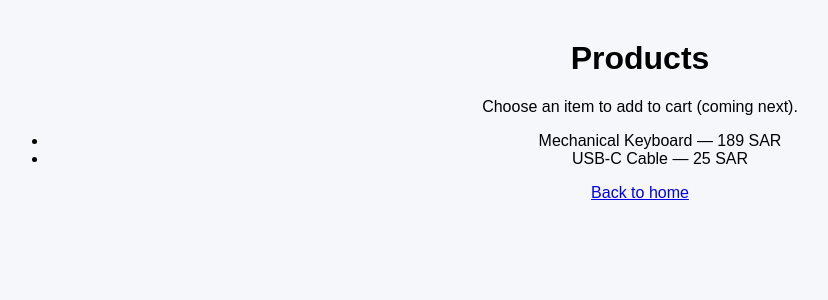
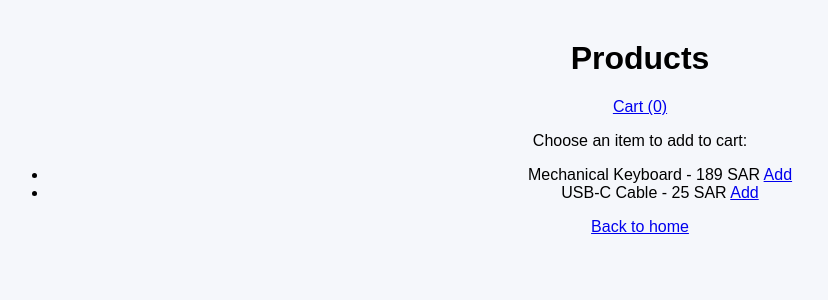
Before and after one commit to Mr-Jor1/smart-store-project, a Flask app: page /products in a window 1280 px wide. Shown: the top 300 px of the page, without its empty margins (0-828 px from the left). Run offline with Flask 3, Linux system fonts and the light colour scheme.

Commit message:
Add cart add/remove functionality

```diff
--- a/app.py
+++ b/app.py
@@ -1,14 +1,39 @@
-from flask import Flask, render_template
+from flask import Flask, render_template, session, redirect, url_for
 
 app = Flask(__name__)
+app.secret_key = "secret123"  # مؤقت (غيره لاحقاً)
+
+# منتجات ثابتة
+PRODUCTS = {
+    "keyboard": {"name": "Mechanical Keyboard", "price": 189},
+    "cable": {"name": "USB-C Cable", "price": 25},
+}
 
 @app.route("/")
 def home():
-    return render_template("index.html")
+    cart_count = len(session.get("cart", []))
+    return render_template("index.html", cart_count=cart_count)
 
 @app.route("/products")
 def products():
-    return render_template("products.html")
+    cart_count = len(session.get("cart", []))
+    return render_template("products.html", products=PRODUCTS, cart_count=cart_count)
+
+@app.route("/add/<item>")
+def add(item):
+    if item not in PRODUCTS:
+        return redirect(url_for("products"))
+
+    cart = session.get("cart", [])
+    cart.append(PRODUCTS[item])
+    session["cart"] = cart
+    return redirect(url_for("cart"))
+
+@app.route("/cart")
+def cart():
+    cart_items = session.get("cart", [])
+    total = sum(item["price"] for item in cart_items)
+    return render_template("cart.html", cart=cart_items, total=total)
 
 if __name__ == "__main__":
     app.run(host="127.0.0.1", port=5000, debug=True)
--- a/templates/products.html
+++ b/templates/products.html
@@ -6,14 +6,25 @@
   <link rel="stylesheet" href="{{ url_for('static', filename='style.css') }}">
 </head>
 <body>
+
   <h1>Products</h1>
-  <p>Choose an item to add to cart (coming next).</p>
+
+  <p>
+    <a href="{{ url_for('cart') }}">Cart ({{ cart_count }})</a>
+  </p>
+
+  <p>Choose an item to add to cart:</p>
 
   <ul>
-    <li>Mechanical Keyboard — 189 SAR</li>
-    <li>USB-C Cable — 25 SAR</li>
+    {% for key, p in products.items() %}
+      <li>
+        {{ p.name }} - {{ p.price }} SAR
+        <a href="{{ url_for('add', item=key) }}">Add</a>
+      </li>
+    {% endfor %}
   </ul>
 
   <p><a href="{{ url_for('home') }}">Back to home</a></p>
+
 </body>
 </html>
```
Also changed, not shown: templates/cart.html (+12 -39 lines).
